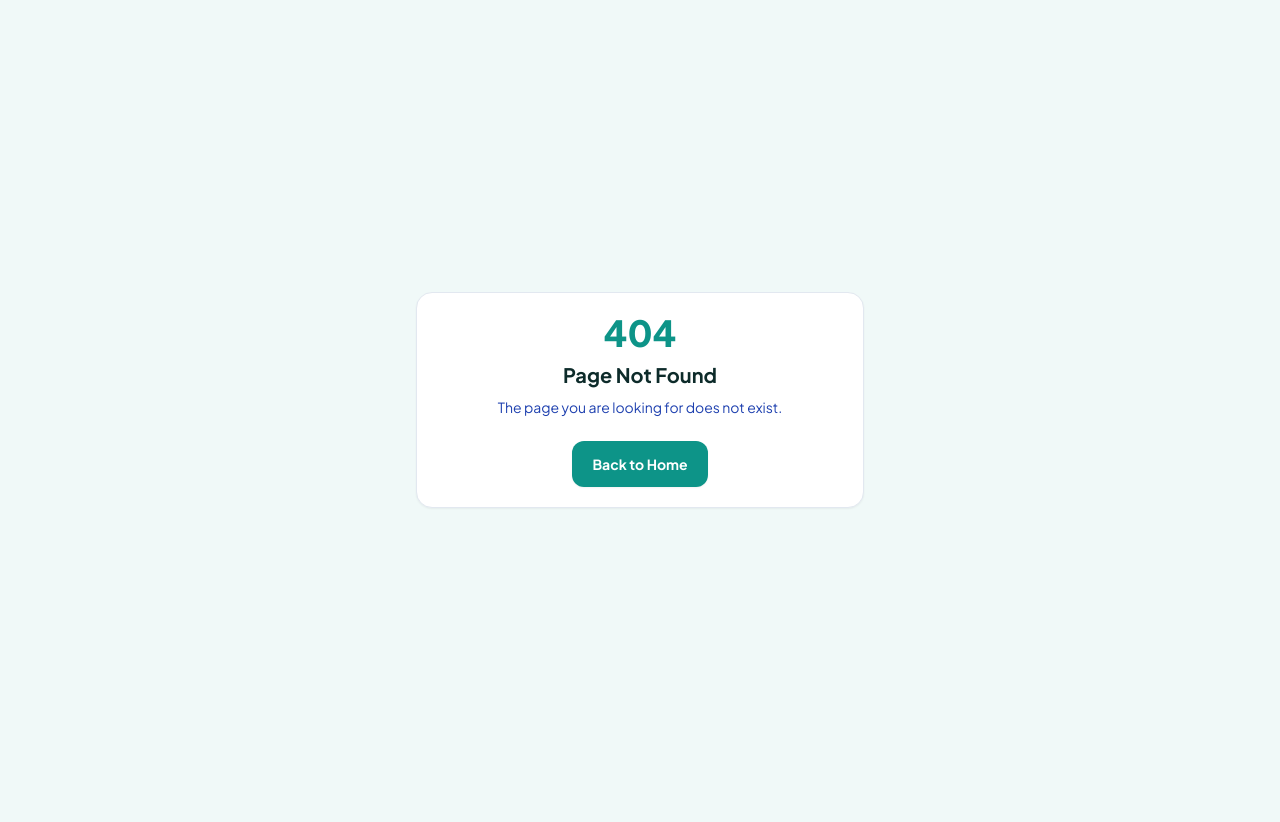
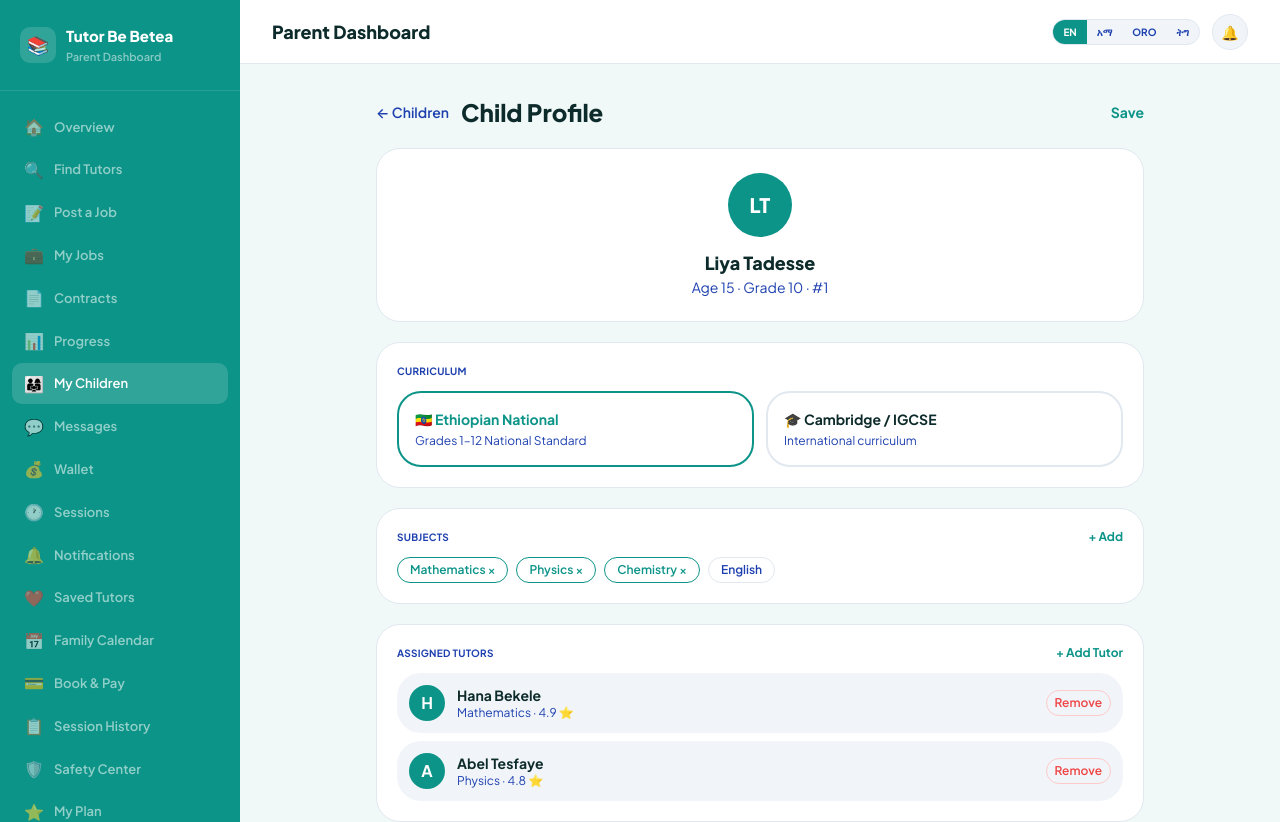
Before and after one commit to Zeordi/tutor-be-betea, a Next.js app in the folder apps/web/: page /parent/children/1 in a window 1280 px wide. Before the commit this address had no page. Shown: the top 822 px of the page. Before the commit the page ends 800 px from the top, so only its background shows below. Built offline with nearby package versions, Linux system fonts and the light colour scheme; sample sign-in values are in the browser's storage.

Commit message:
Create [id]/page.tsx

```diff
--- /dev/null
+++ b/apps/web/app/parent/children/[id]/page.tsx
@@ -0,0 +1,112 @@
+"use client";
+
+import Link from "next/link";
+import { useParams } from "next/navigation";
+import { useState } from "react";
+
+const SUBJECTS = ["Mathematics", "Physics", "Chemistry", "English"];
+const TUTORS = [
+  { name: "Hana Bekele", sub: "Mathematics", rating: 4.9 },
+  { name: "Abel Tesfaye", sub: "Physics", rating: 4.8 },
+];
+
+export default function ChildProfileWebPage() {
+  const { id } = useParams<{ id: string }>();
+  const [curriculum, setCurriculum] = useState<"national" | "cambridge">("national");
+
+  return (
+    <div className="mx-auto max-w-3xl space-y-5">
+      <div className="flex items-center justify-between gap-3">
+        <div className="flex items-center gap-3">
+          <Link href="/parent/children" className="text-sm font-semibold text-[var(--secondary)]">
+            ← Children
+          </Link>
+          <h1 className="text-2xl font-extrabold text-[var(--foreground)]">Child Profile</h1>
+        </div>
+        <button type="button" className="text-sm font-bold text-[var(--primary)]">
+          Save
+        </button>
+      </div>
+
+      <div className="rounded-2xl border border-[var(--border)] bg-[var(--card)] p-6 text-center">
+        <div className="mx-auto flex h-16 w-16 items-center justify-center rounded-full bg-[var(--primary)] text-xl font-extrabold text-white">
+          LT
+        </div>
+        <p className="mt-3 text-lg font-extrabold text-[var(--foreground)]">Liya Tadesse</p>
+        <p className="text-sm text-[var(--secondary)]">Age 15 · Grade 10 · #{id}</p>
+      </div>
+
+      <div className="rounded-2xl border border-[var(--border)] bg-[var(--card)] p-5">
+        <p className="mb-3 text-[10px] font-bold tracking-wide text-[var(--secondary)]">CURRICULUM</p>
+        <div className="grid gap-3 sm:grid-cols-2">
+          {(
+            [
+              ["national", "🇪🇹 Ethiopian National", "Grades 1–12 National Standard"],
+              ["cambridge", "🎓 Cambridge / IGCSE", "International curriculum"],
+            ] as const
+          ).map(([key, label, desc]) => (
+            <button
+              key={key}
+              type="button"
+              onClick={() => setCurriculum(key)}
+              className={`rounded-2xl border-2 p-4 text-left transition ${
+                curriculum === key
+                  ? "border-[var(--primary)] bg-[var(--primary)]/5"
+                  : "border-[var(--border)]"
+              }`}
+            >
+              <p className={`text-sm font-bold ${curriculum === key ? "text-[var(--primary)]" : "text-[var(--foreground)]"}`}>
+                {label}
+              </p>
+              <p className="mt-1 text-xs text-[var(--secondary)]">{desc}</p>
+            </button>
+          ))}
+        </div>
+      </div>
+
+      <div className="rounded-2xl border border-[var(--border)] bg-[var(--card)] p-5">
+        <div className="mb-3 flex items-center justify-between">
+          <p className="text-[10px] font-bold tracking-wide text-[var(--secondary)]">SUBJECTS</p>
+          <button type="button" className="text-xs font-bold text-[var(--primary)]">+ Add</button>
+        </div>
+        <div className="flex flex-wrap gap-2">
+          {SUBJECTS.map((s, i) => (
+            <span
+              key={s}
+              className={`rounded-full border px-3 py-1 text-xs font-semibold ${
+                i < 3
+                  ? "border-[var(--primary)] bg-[var(--primary)]/10 text-[var(--primary)]"
+                  : "border-[var(--border)] text-[var(--secondary)]"
+              }`}
+            >
+              {s}{i < 3 ? " ×" : ""}
+            </span>
+          ))}
+        </div>
+      </div>
+
+      <div className="rounded-2xl border border-[var(--border)] bg-[var(--card)] p-5">
+        <div className="mb-3 flex items-center justify-between">
+          <p className="text-[10px] font-bold tracking-wide text-[var(--secondary)]">ASSIGNED TUTORS</p>
+          <Link href="/parent/tutors" className="text-xs font-bold text-[var(--primary)]">+ Add Tutor</Link>
+        </div>
+        <div className="space-y-2">
+          {TUTORS.map((t) => (
+            <div key={t.name} className="flex items-center gap-3 rounded-xl bg-[var(--muted)] p-3">
+              <div className="flex h-9 w-9 items-center justify-center rounded-full bg-[var(--primary)] font-bold text-white">
+                {t.name[0]}
+              </div>
+              <div className="flex-1">
+                <p className="text-sm font-bold text-[var(--foreground)]">{t.name}</p>
+                <p className="text-xs text-[var(--secondary)]">{t.sub} · {t.rating} ⭐</p>
+              </div>
+              <button type="button" className="rounded-lg border border-red-200 px-2 py-1 text-xs font-semibold text-red-500">
+                Remove
+              </button>
+            </div>
+          ))}
+        </div>
+      </div>
+    </div>
+  );
+}
```
